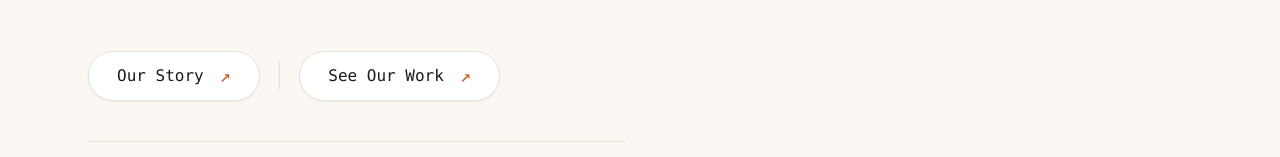
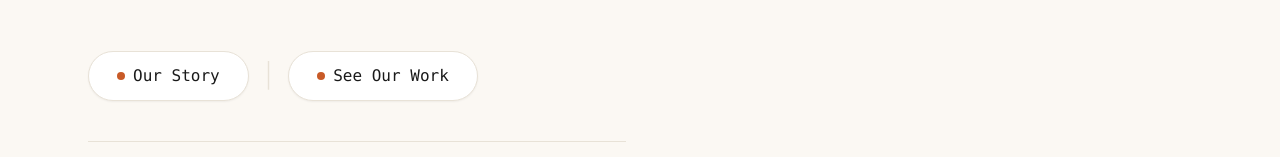
Before and after one commit to sikshasankalp/Sikshasankalp, a React (Vite) app in the folder frontend/: page / in a window 1280 px wide. Shown: the part 538-695 px from the top of the page. Built offline with nearby package versions, Linux system fonts and the light colour scheme; no server answers.

Commit message:
fix(button): restore original hover switch animation with dot on idle and ↗ on hover

```diff
--- a/frontend/src/components/buttons/Button.tsx
+++ b/frontend/src/components/buttons/Button.tsx
@@ -59,9 +59,12 @@ export function Button({
 
   const renderContent = () => (
     <>
+      {isInteractive && (
+        <span className="w-2 h-2 rounded-full bg-brand-primary group-hover/btn:hidden transition-all shrink-0"></span>
+      )}
       <span>{children}</span>
       {isInteractive ? (
-        <span className="inline-block text-brand-primary group-hover/btn:text-white transition-all duration-200 group-hover/btn:translate-x-1 group-hover/btn:-translate-y-0.5 ml-2 font-mono text-[1.15em] leading-none shrink-0">
+        <span className="hidden group-hover/btn:inline-block ml-[-2px] font-mono text-[1.15em] leading-none transition-all">
           ↗
         </span>
       ) : arrow ? (
```
